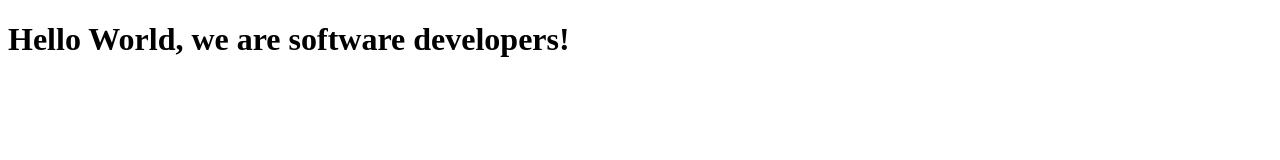
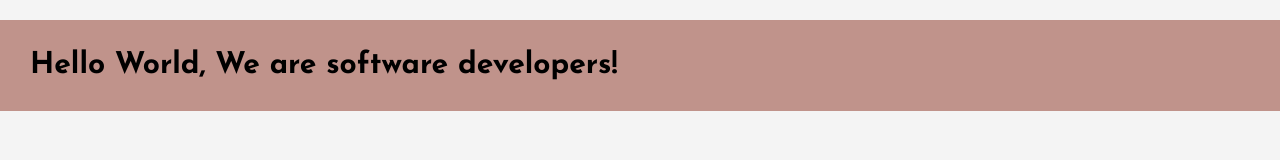
Before and after one commit to KABIKA681/Microverse-challenges, a plain HTML site: page index.html in a window 1280 px wide. Drawn offline with Linux system fonts and the light colour scheme.

Commit message:
second-commit

```diff
--- /dev/null
+++ b/index.css
@@ -0,0 +1,14 @@
+@import url('https://fonts.googleapis.com/css2?family=Josefin+Sans:wght@400;700&display=swap');
+
+body{
+    margin: 0;
+    padding: 0;
+    box-sizing: border-box;
+    background-color: rgb(244, 244, 244);
+}
+h1{
+    font-size: 30px;
+    font-family: 'Josefin Sans', sans-serif;
+    background-color: rgb(192, 147, 139);
+    padding: 30px;
+}
--- a/index.html
+++ b/index.html
@@ -4,9 +4,10 @@
     <meta charset="UTF-8">
     <meta http-equiv="X-UA-Compatible" content="IE=edge">
     <meta name="viewport" content="width=device-width, initial-scale=1.0">
+    <link rel="stylesheet" href="/index.css">
     <title>Document</title>
 </head>
 <body>
-    <h1>Hello World, we are software developers!</h2>
+    <h1>Hello World, We are software developers!</h2>
 </body>
 </html>
```
